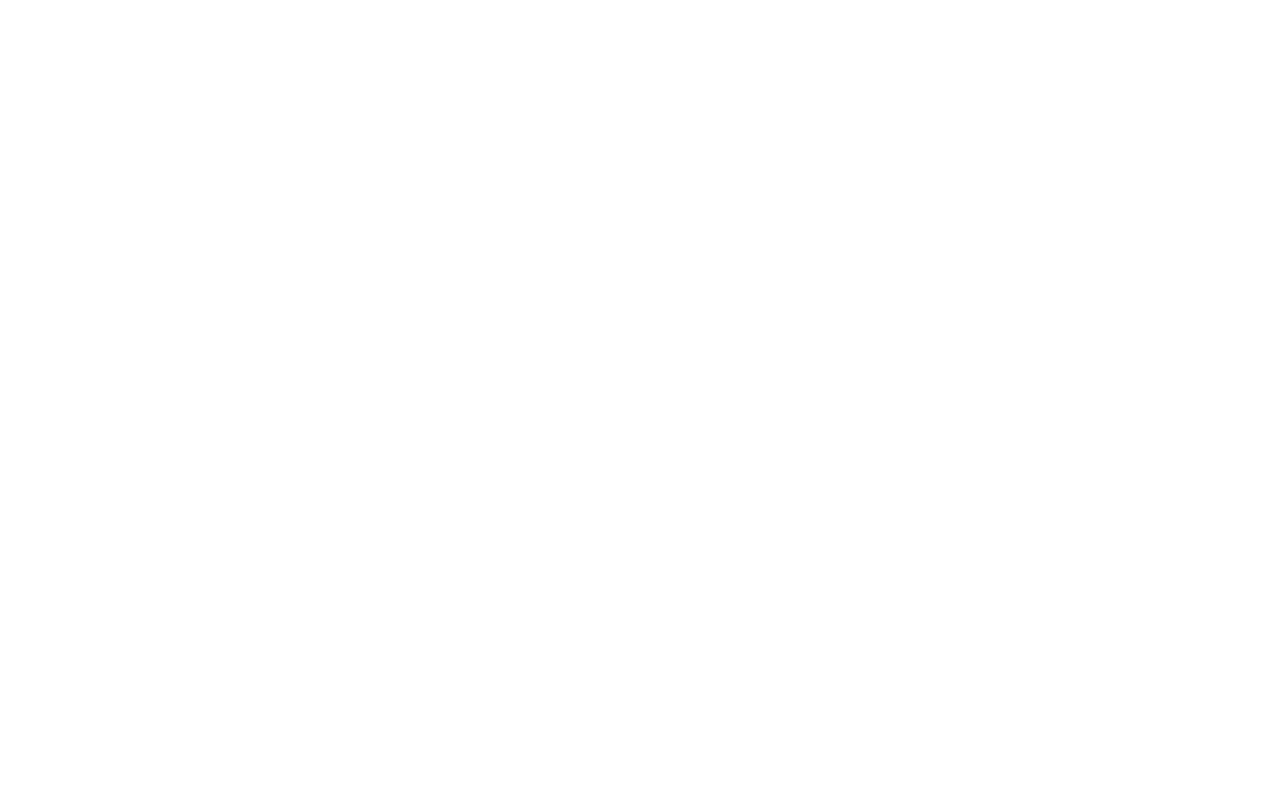
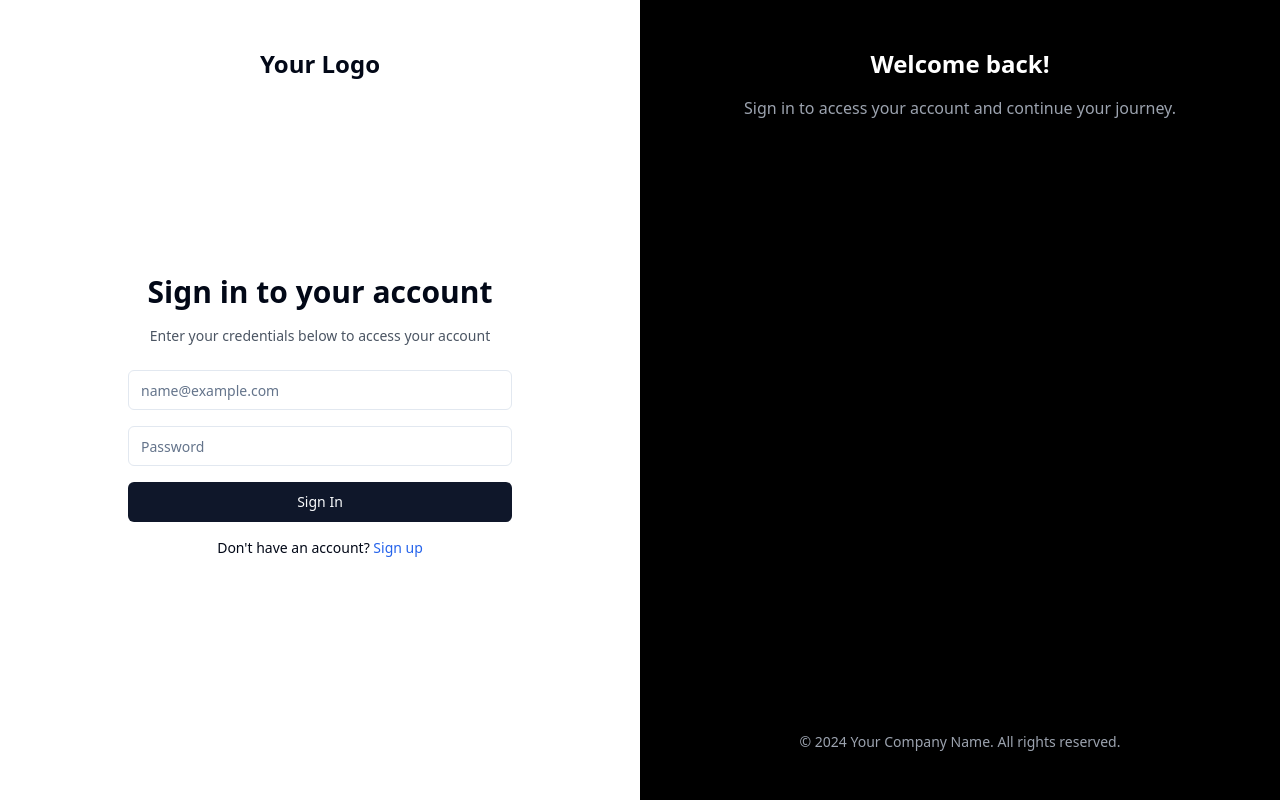
Before and after one commit to aryansid/sage-ai, a React (Create React App) app in the folder frontend-ts/: page /signin in a window 1280 px wide. Before the commit this address had no page. Built offline with nearby package versions, Linux system fonts and the light colour scheme.

Commit message:
Cleared npm cache for deployment

```diff
--- a/frontend-ts/package.json
+++ b/frontend-ts/package.json
@@ -13,8 +13,6 @@
     "@testing-library/user-event": "^13.5.0",
     "@types/jest": "^27.5.2",
     "@types/node": "^16.18.108",
-    "@types/react": "^18.3.5",
-    "@types/react-dom": "^18.3.0",
     "class-variance-authority": "^0.7.0",
     "clsx": "^2.1.1",
     "cobe": "^0.6.3",
@@ -28,6 +26,7 @@
     "react-spring": "^9.7.4",
     "tailwind-merge": "^2.5.2",
     "tailwindcss-animate": "^1.0.7",
+    "typed.js": "^2.1.0",
     "typescript": "^4.9.5",
     "web-vitals": "^2.1.4"
   },
@@ -56,6 +55,8 @@
     ]
   },
   "devDependencies": {
+    "@types/react": "^18.3.5",
+    "@types/react-dom": "^18.3.0",
     "autoprefixer": "^10.4.20",
     "postcss": "^8.4.45",
     "tailwindcss": "^3.4.10"
--- a/frontend-ts/src/App.tsx
+++ b/frontend-ts/src/App.tsx
@@ -7,6 +7,7 @@
 import HomePage from './HomePage';  // Import your existing HomePage
 import NavBar from './components/NavBar';  // Import the NavBar component
 import { Button } from './@/components/ui/button';  // Make sure this path is correct
+import SignInPage from './SignInPage';  // Import the SignInPage component
 
 import './App.css';
 
@@ -20,6 +21,7 @@
           <Route path="/results" element={<ResultsPage />} />
           <Route path="/pricing" element={<PricingPage />} />
           <Route path="/signup" element={<SignUpPage />} />
+          <Route path="/signin" element={<SignInPage />} />  {/* Add this new route */}
           {/* ... existing routes ... */}
         </Routes>
       </div>
--- /dev/null
+++ b/frontend-ts/src/SignInPage.tsx
@@ -0,0 +1,67 @@
+import React, { useState } from 'react';
+import { Link, useNavigate } from 'react-router-dom'
+import { Button } from "./@/components/ui/button"
+import { Input } from "./@/components/ui/input"
+
+export default function SignInPage() {
+  const [email, setEmail] = useState('');
+  const [password, setPassword] = useState('');
+  const navigate = useNavigate();
+
+  const handleSubmit = (e: React.FormEvent) => {
+    e.preventDefault();
+    // Handle sign-in logic here
+    navigate('/search');
+  };
+
+  return (
+    <div className="flex min-h-screen flex-row-reverse">
+      <div className="w-full lg:w-1/2 bg-black text-white p-8 sm:p-12 flex flex-col justify-between">
+        <div>
+          <h2 className="text-2xl font-bold mb-4">Welcome back!</h2>
+          <p className="text-gray-400">Sign in to access your account and continue your journey.</p>
+        </div>
+        <div className="mt-auto">
+          <p className="text-sm text-gray-400">
+            &copy; {new Date().getFullYear()} Your Company Name. All rights reserved.
+          </p>
+        </div>
+      </div>
+
+      <div className="w-full lg:w-1/2 p-8 sm:p-12 flex flex-col justify-between">
+        <div>
+          <Link to="/" className="text-2xl font-bold">Your Logo</Link>
+        </div>
+        <div className="max-w-sm mx-auto w-full">
+          <h1 className="text-3xl font-bold mb-4 text-center">Sign in to your account</h1>
+          <p className="text-sm text-gray-600 mb-6 text-center">
+            Enter your credentials below to access your account
+          </p>
+          <form className="space-y-4" onSubmit={handleSubmit}>
+            <Input
+              type="email"
+              placeholder="name@example.com"
+              value={email}
+              onChange={(e) => setEmail(e.target.value)}
+              required
+            />
+            <Input
+              type="password"
+              placeholder="Password"
+              value={password}
+              onChange={(e) => setPassword(e.target.value)}
+              required
+            />
+            <Button className="w-full" type="submit">
+              Sign In
+            </Button>
+          </form>
+          <p className="text-sm text-center mt-4">
+            Don't have an account? <Link to="/signup" className="text-blue-600 hover:underline">Sign up</Link>
+          </p>
+        </div>
+        <div></div>
+      </div>
+    </div>
+  )
+}
--- a/frontend-ts/src/SignUpPage.tsx
+++ b/frontend-ts/src/SignUpPage.tsx
@@ -5,6 +5,8 @@
 
 export default function SignUpPage() {
   const [email, setEmail] = useState('');
+  const [password, setPassword] = useState('');
+  const [companyName, setCompanyName] = useState('');
   const navigate = useNavigate();
 
   const handleSubmit = (e: React.FormEvent) => {
@@ -31,25 +33,39 @@
       </div>
       <div className="w-full lg:w-1/2 p-8 sm:p-12 flex flex-col justify-between">
         <div className="flex justify-end">
-          <Link to="/login" className="text-sm font-medium hover:underline">
+          <Link to="/signin" className="text-sm font-medium hover:underline">
             Login
           </Link>
         </div>
         <div className="max-w-sm mx-auto w-full">
           <h1 className="text-3xl font-bold mb-4 text-center">Create an account</h1>
           <p className="text-sm text-gray-600 mb-6 text-center">
-            Enter your email below to create your account
+            Enter your details below to create your account
           </p>
           <form className="space-y-4" onSubmit={handleSubmit}>
             <Input
               type="email"
-              placeholder="name@example.com"
+              placeholder="Company Email"
               value={email}
               onChange={(e) => setEmail(e.target.value)}
               required
             />
+            <Input
+              type="password"
+              placeholder="Password"
+              value={password}
+              onChange={(e) => setPassword(e.target.value)}
+              required
+            />
+            <Input
+              type="text"
+              placeholder="Company Name"
+              value={companyName}
+              onChange={(e) => setCompanyName(e.target.value)}
+              required
+            />
             <Button className="w-full" type="submit">
-              Sign Up with Email
+              Sign Up
             </Button>
           </form>
           <p className="text-xs text-gray-600 mt-8 text-center">
--- a/frontend-ts/src/components/NavBar.tsx
+++ b/frontend-ts/src/components/NavBar.tsx
@@ -37,7 +37,12 @@
           ))}
         </div>
         <div className="absolute right-4 sm:right-6 lg:right-8 flex items-center space-x-4">
-          {/* Add any additional buttons or links here */}
+          <Link
+            to="/signup"
+            className="w-8 h-8 bg-teal-500 rounded-full flex items-center justify-center text-white text-sm font-semibold hover:bg-teal-600 transition-colors"
+          >
+            A
+          </Link>
         </div>
       </div>
     </nav>
```
Also changed, not shown: 1 other file (tests, documents, lock files or other folders).
